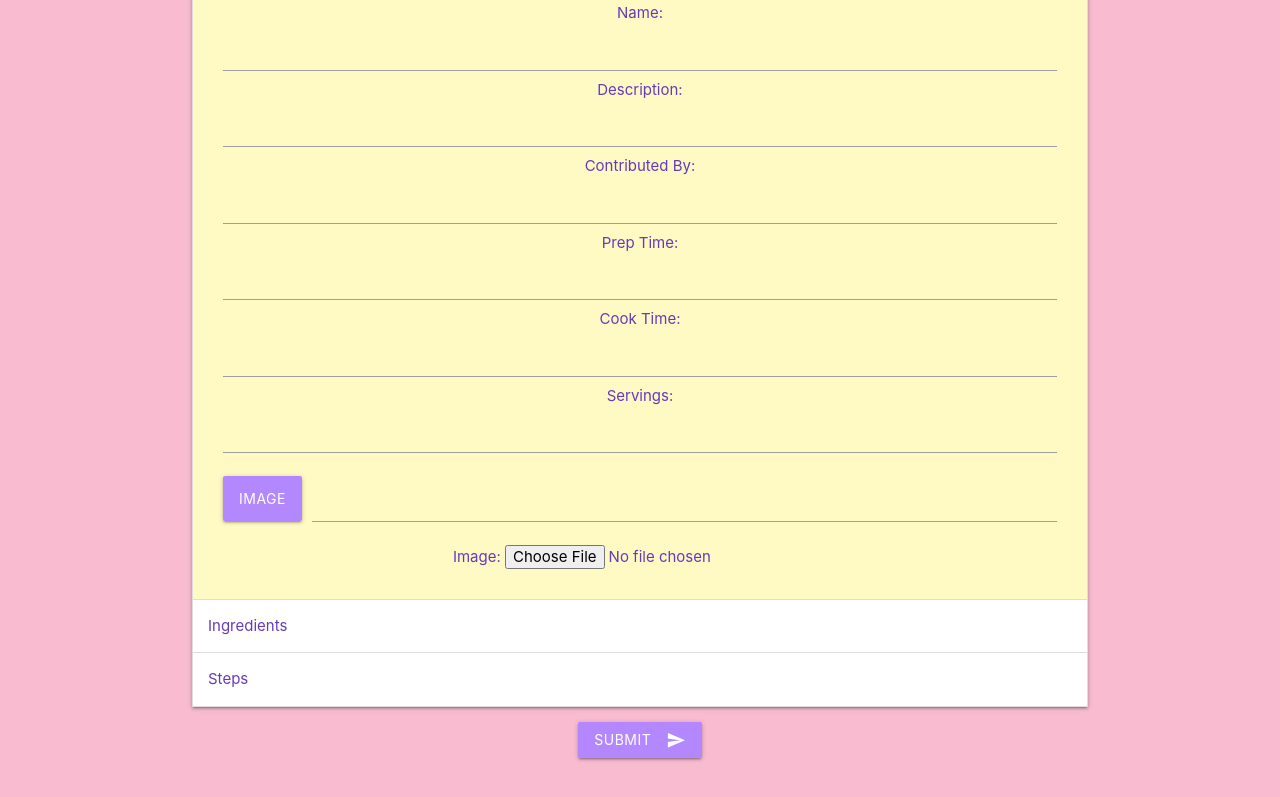
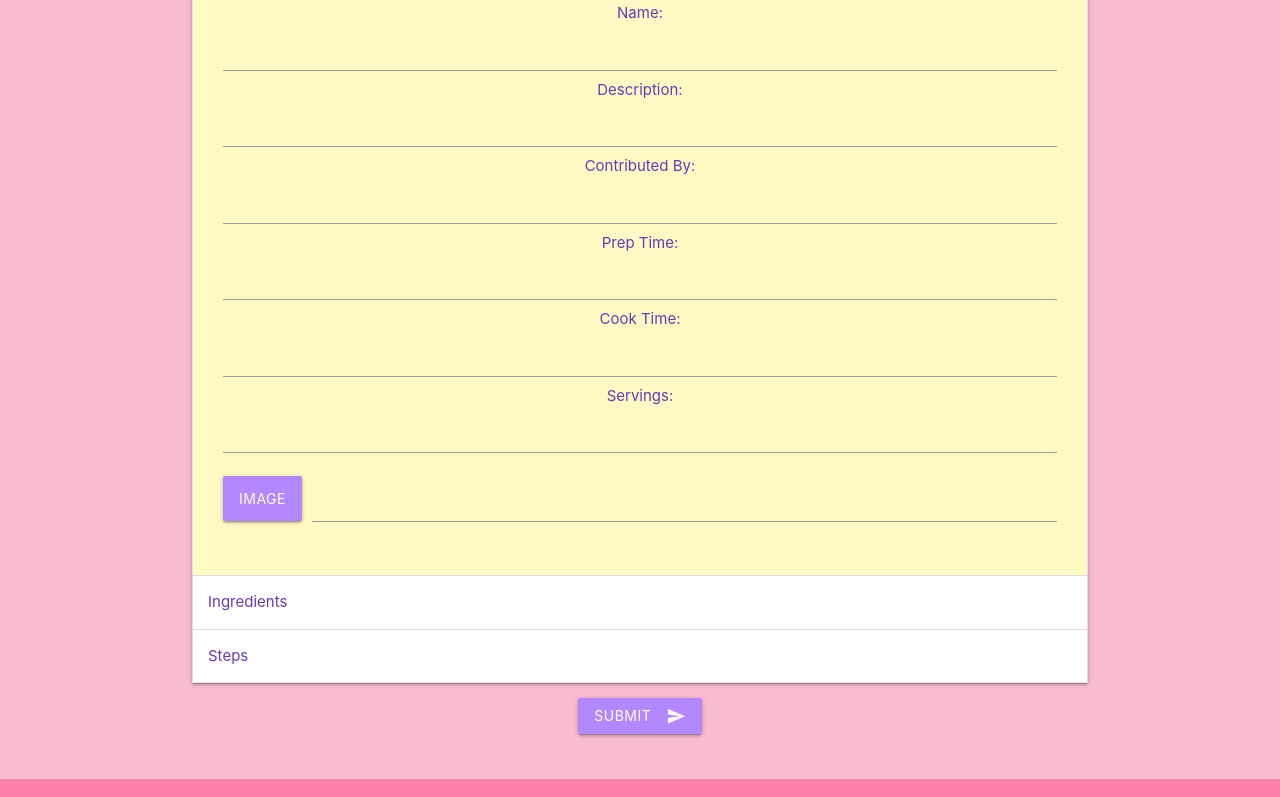
Before and after one commit to Cromana22/p110136416-mod005431, a React (Create React App) app: page /recipes/addRecipe in a window 1280 px wide. Shown: the part 456-1253 px from the top of the page. Built offline with nearby package versions, Linux system fonts and the light colour scheme.

Commit message:
Remove duplicate image file select

```diff
--- a/src/RecipeAdd.js
+++ b/src/RecipeAdd.js
@@ -55,7 +55,6 @@ function RecipeAdd()
                     <input class="file-path validate" type="text"></input>
                   </div>
                 </div>
-                Image: <input type="file" name="image"></input>
               </CollapsibleItem>
 
               <CollapsibleItem expanded={false} header="Ingredients" node="div">
```
